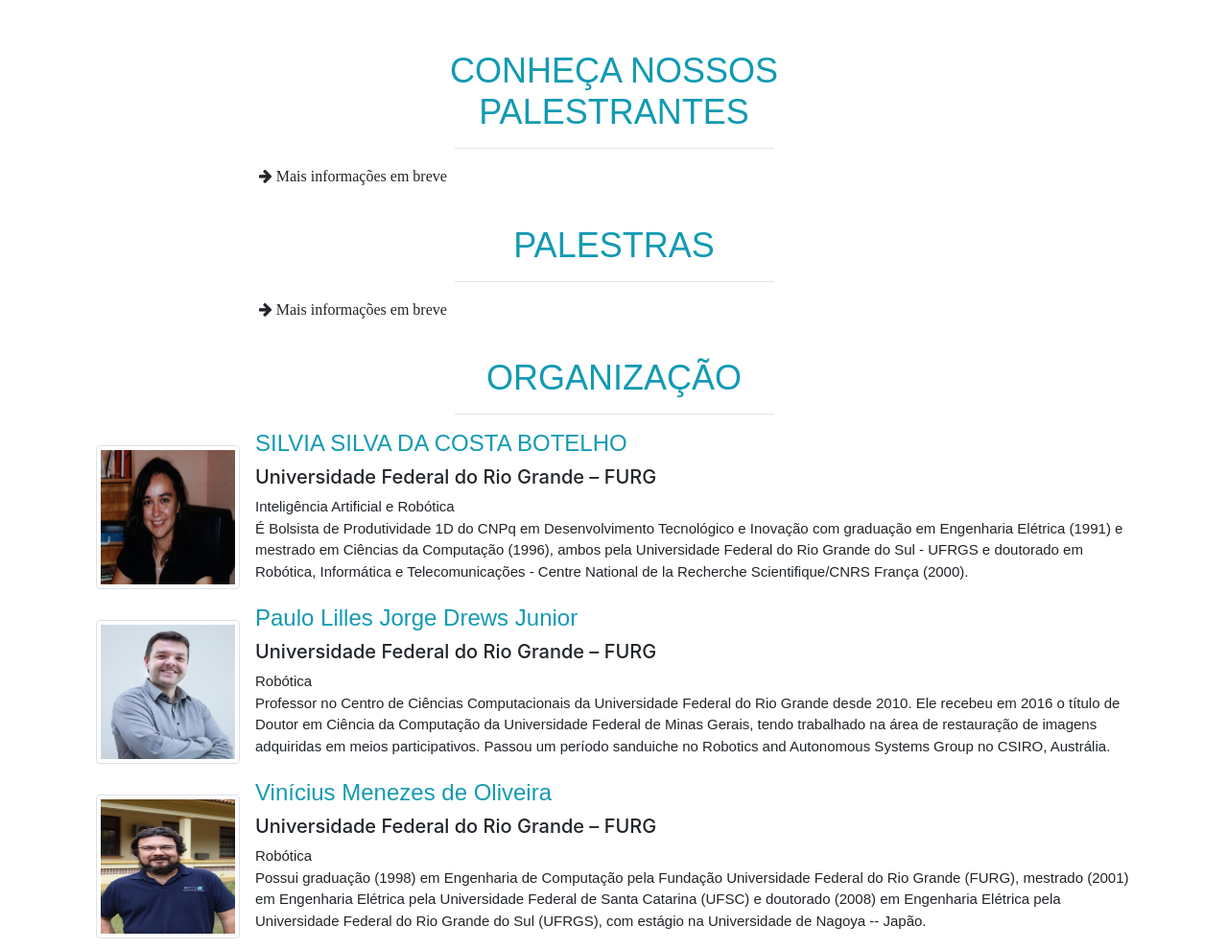
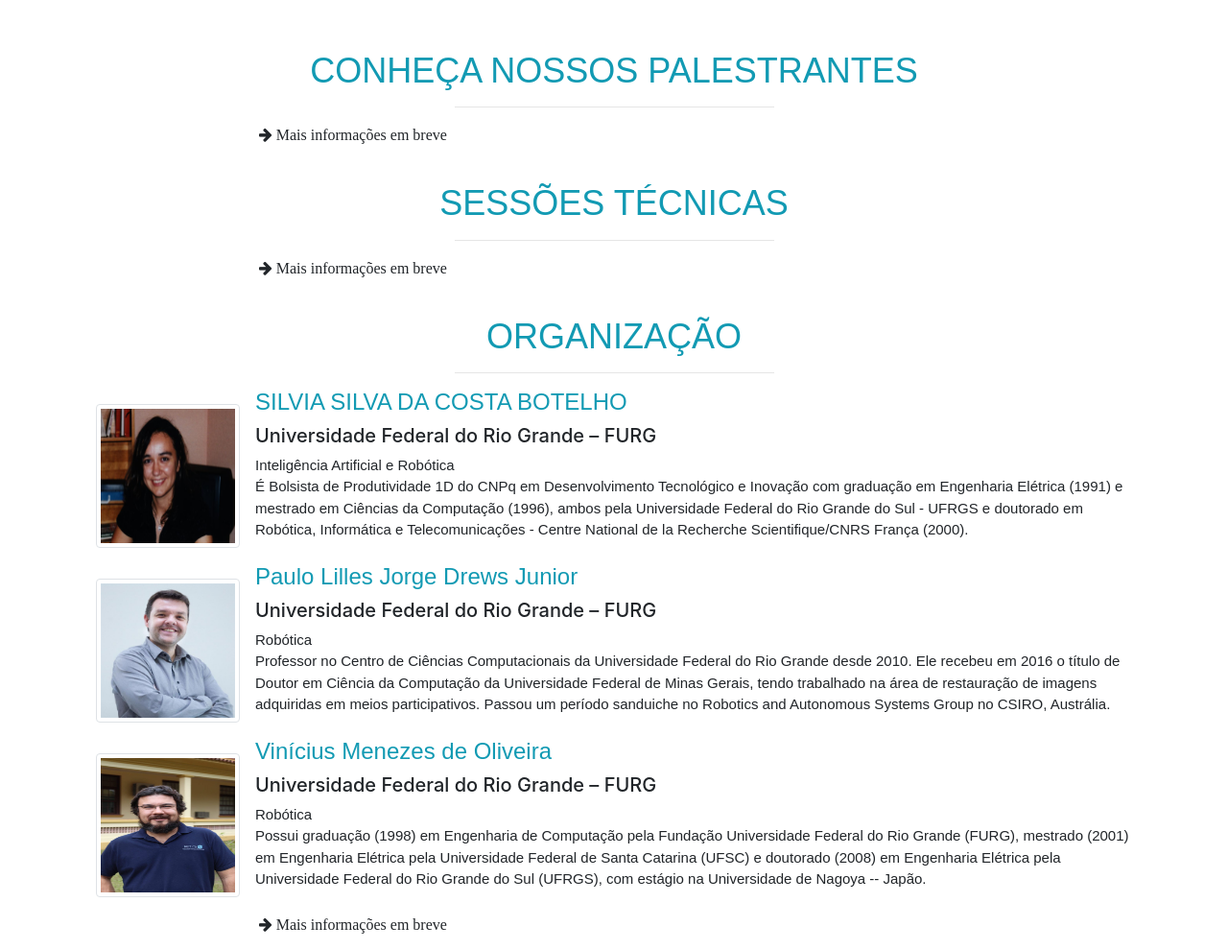
Before and after one commit to vmoliveira/sbai_2021, a website: page index.html in a window 1280 px wide. Shown: the part 1038-2028 px from the top of the page at 96% size. Drawn offline with nearby package versions, Linux system fonts and the light colour scheme; files whose address does not match are found by name.

Commit message:
Update index.html

```diff
--- a/index.html
+++ b/index.html
@@ -76,7 +76,7 @@
             <div class="container">
                 <div class="row justify-content-center">
                     <div class="col">
-                        <h5 class="display-5 text-center">CONHEÇA NOSSOS<br> PALESTRANTES</h5>
+                        <h5 class="display-5 text-center">CONHEÇA NOSSOS PALESTRANTES</h5>
                         <hr style="width: 30%">
                         <div class="offset-2"><i class="fa fa-arrow-right"> Mais informações em breve</i> </div>
                     </div>
@@ -87,7 +87,7 @@
             <div class="container">
                 <div class="row justify-content-center">
                     <div class="col">
-                        <h5 class="display-5 text-center">PALESTRAS</h5>
+                        <h5 class="display-5 text-center">SESSÕES TÉCNICAS</h5>
                         <hr style="width: 30%">
                         <div class="offset-2"><i class="fa fa-arrow-right"> Mais informações em breve</i> </div>
                     </div>
```
